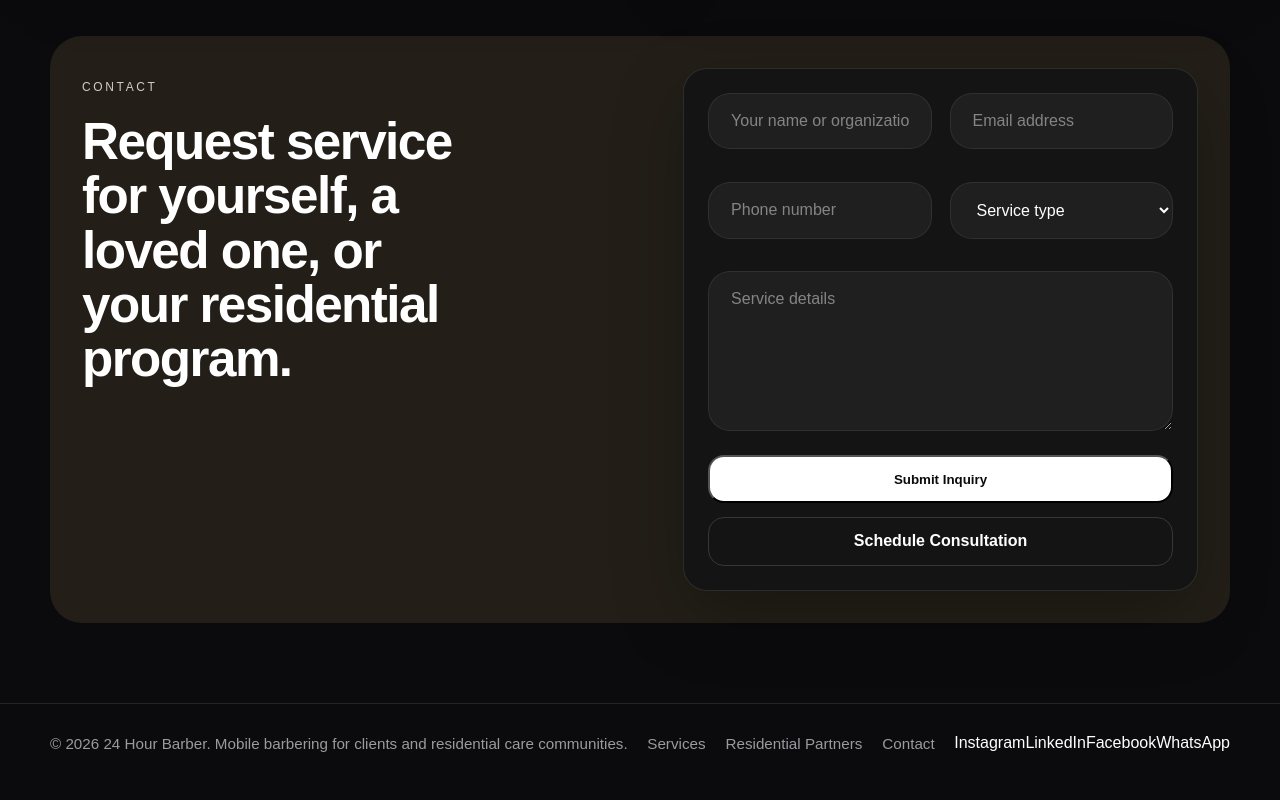
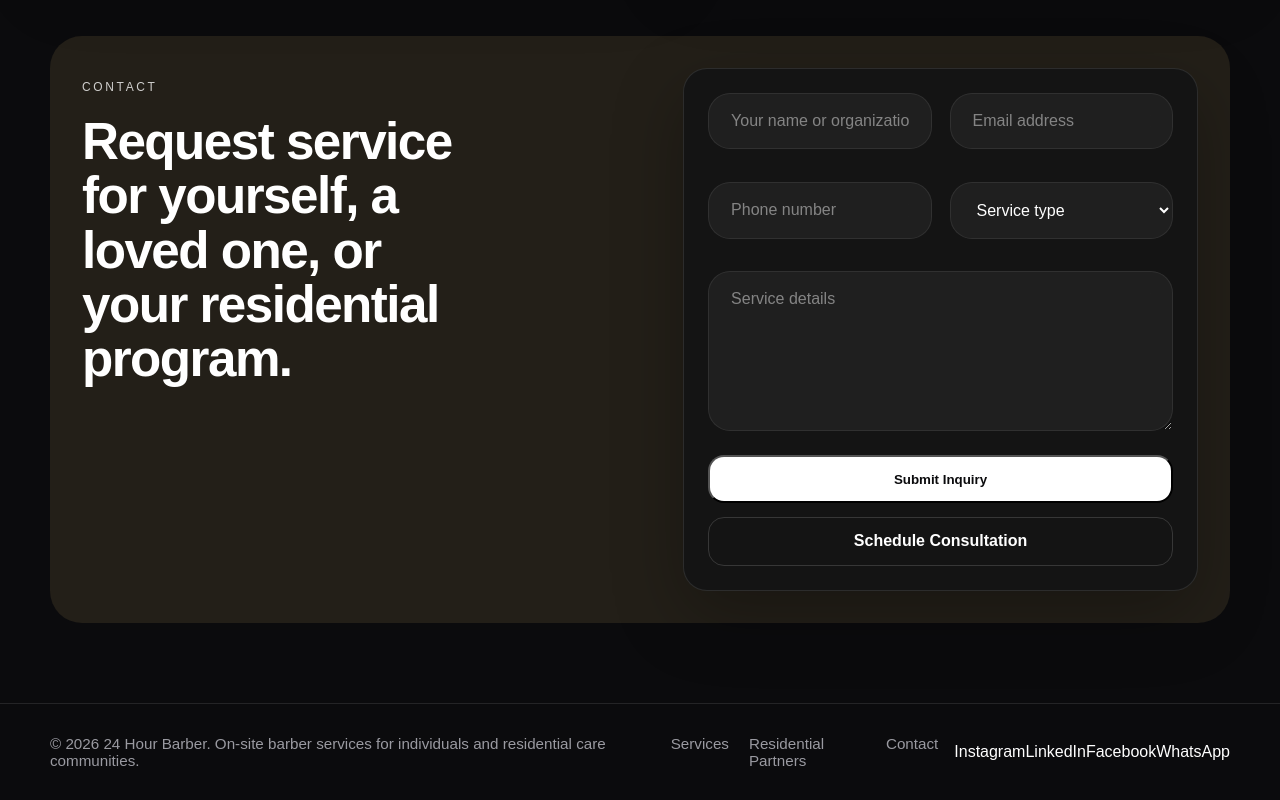
Before and after one commit to 24HourBarber/24-hour-barber, a Next.js app: page / in a window 1280 px wide. Shown: the part 3917-4717 px from the top of the page. Built offline with nearby package versions, Linux system fonts and the light colour scheme.

Commit message:
Update page.js

```diff
--- a/app/page.js
+++ b/app/page.js
@@ -316,7 +316,7 @@ export default function HomePage() {
 
       <footer className="site-footer">
         <div className="container footer-inner">
-          <p>© 2026 24 Hour Barber. Mobile barbering for clients and residential care communities.</p>
+          <p>© 2026 24 Hour Barber. On-site barber services for individuals and residential care communities.</p>
          <div className="footer-links">
   <a href="#services">Services</a>
 
```
